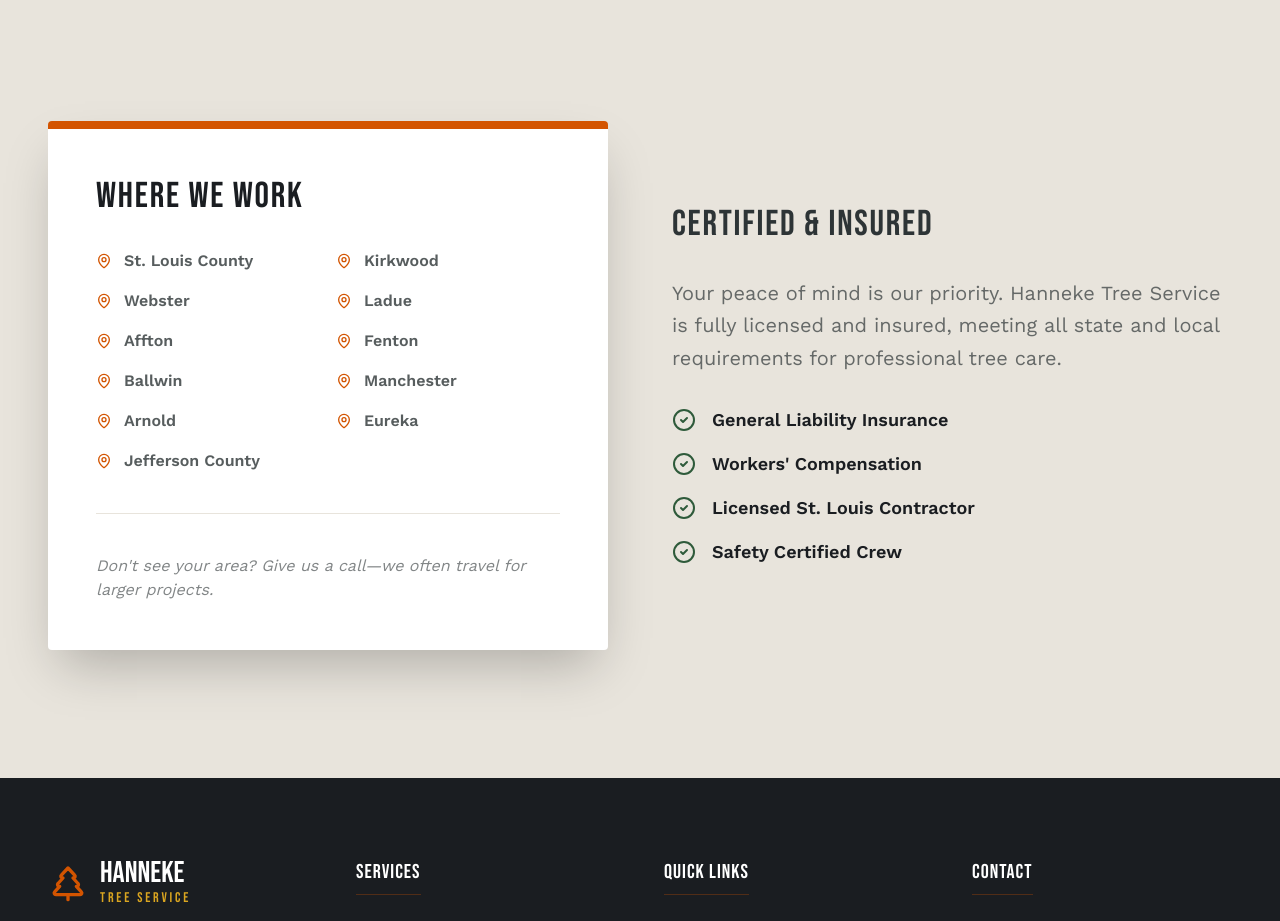
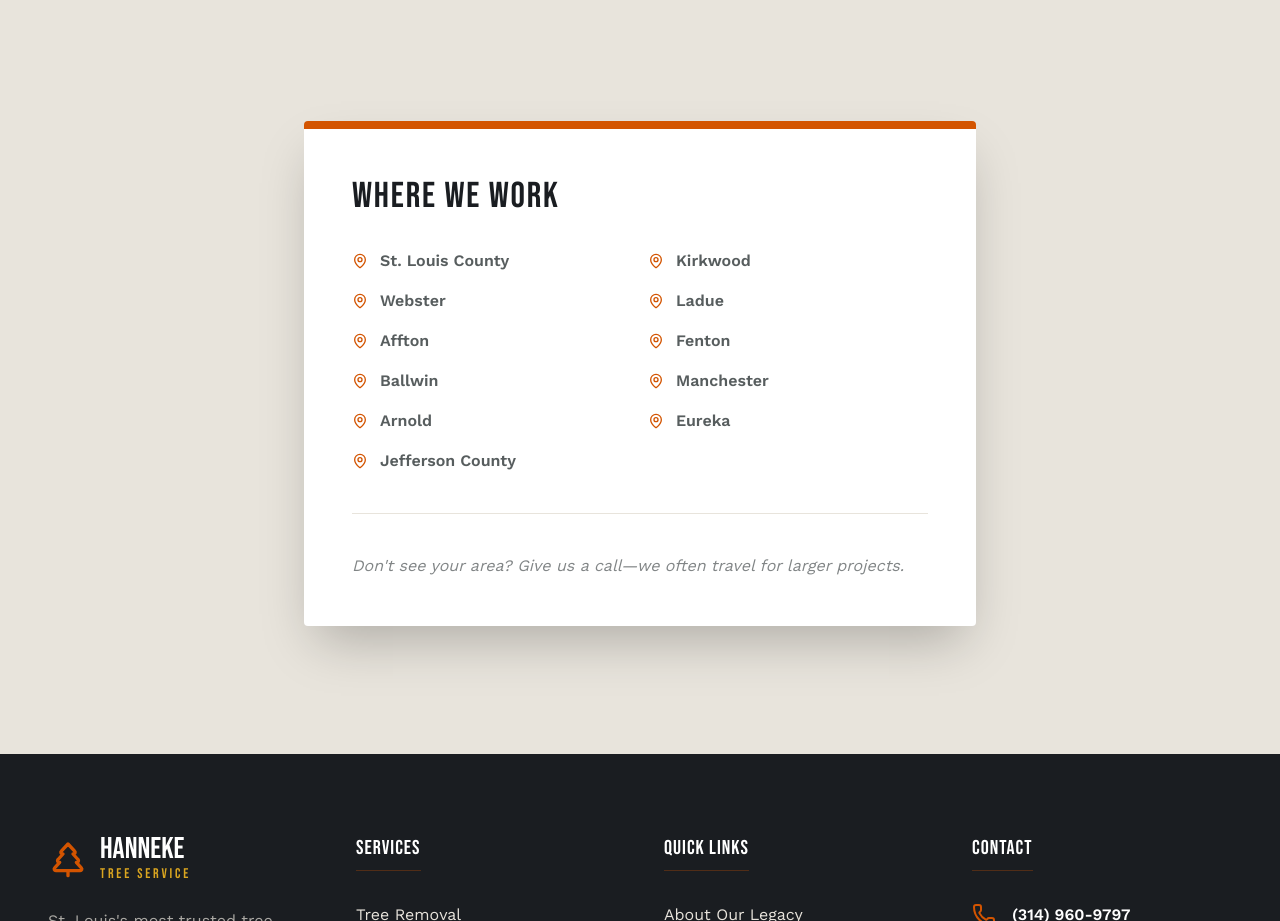
Before and after one commit to owen645/HannekeTreeService, a React (Vite) app: page /about in a window 1280 px wide. Shown: the part 2040-2961 px from the top of the page. Built offline with nearby package versions, Linux system fonts and the light colour scheme; a web font is replaced by a local one.

Commit message:
Remove unverified hours from schema, remove certified/insured section from About

```diff
--- a/src/App.tsx
+++ b/src/App.tsx
@@ -41,19 +41,6 @@
       "@type": "GeoCoordinates",
       "latitude": 38.5271,
       "longitude": -90.3868
-    },
-    "openingHoursSpecification": {
-      "@type": "OpeningHoursSpecification",
-      "dayOfWeek": [
-        "Monday",
-        "Tuesday",
-        "Wednesday",
-        "Thursday",
-        "Friday",
-        "Saturday"
-      ],
-      "opens": "07:00",
-      "closes": "19:00"
     }
   };
 
--- a/src/pages/About.tsx
+++ b/src/pages/About.tsx
@@ -99,8 +99,7 @@
       {/* Service Area */}
       <section className="section-padding bg-morning-mist">
         <div className="container-custom">
-          <div className="flex flex-col lg:flex-row items-center gap-16">
-            <div className="lg:w-1/2">
+          <div className="max-w-2xl mx-auto">
               <div className="bg-white p-12 rounded-sm shadow-2xl border-t-8 border-rust-orange">
                 <h2 className="text-4xl text-steel-black mb-8">WHERE WE WORK</h2>
                 <div className="grid grid-cols-2 gap-4">
@@ -115,26 +114,6 @@
                   <p className="text-iron-gray/60 italic">Don't see your area? Give us a call—we often travel for larger projects.</p>
                 </div>
               </div>
-            </div>
-            <div className="lg:w-1/2 space-y-8">
-              <h3 className="text-4xl">CERTIFIED & INSURED</h3>
-              <p className="text-xl text-iron-gray/70 leading-relaxed">
-                Your peace of mind is our priority. Hanneke Tree Service is fully licensed and insured, meeting all state and local requirements for professional tree care.
-              </p>
-              <div className="space-y-4">
-                {[
-                  "General Liability Insurance",
-                  "Workers' Compensation",
-                  "Licensed St. Louis Contractor",
-                  "Safety Certified Crew"
-                ].map((item, i) => (
-                  <div key={i} className="flex items-center gap-4">
-                    <CheckCircle2 className="text-pine-green" size={24} />
-                    <span className="text-lg font-bold text-steel-black">{item}</span>
-                  </div>
-                ))}
-              </div>
-            </div>
           </div>
         </div>
       </section>
```
